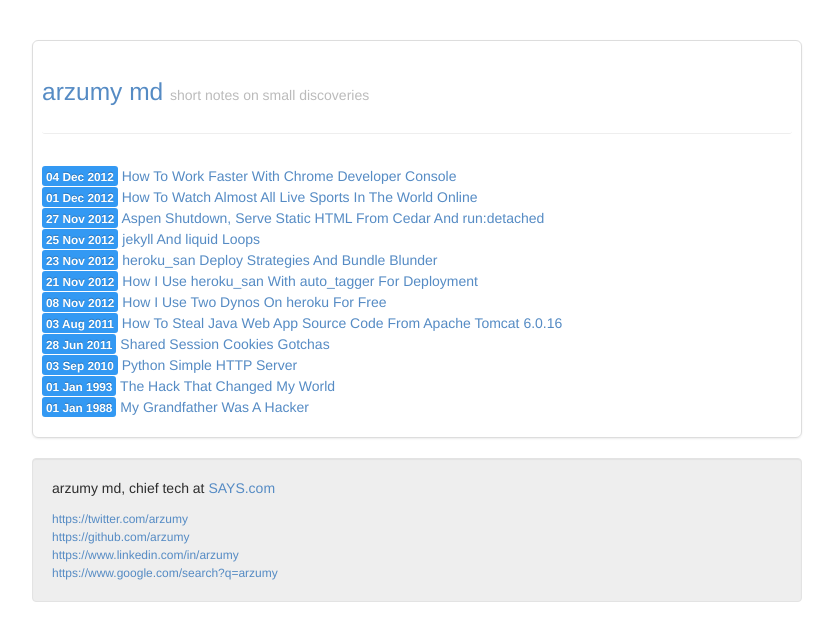
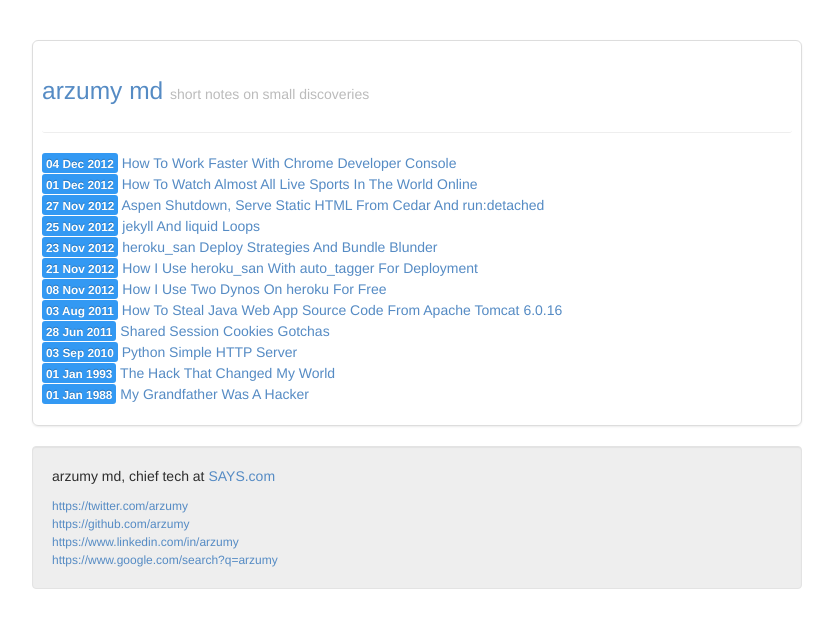
Before and after one commit to arzumy/arzumy.github.com, a Jekyll site: the page built from index.html, in a window 1280 px wide. Shown: the top 641 px of the page, without its empty margins (223-1056 px from the left). Built offline with Jekyll 4.4.1, drawn with Linux system fonts in a browser that asks for light colours; some web fonts are replaced.

Commit message:
smaller .page_header margin

```diff
--- a/assets/css/custom.css
+++ b/assets/css/custom.css
@@ -18,3 +18,7 @@ code {
 .mini-layout.fluid .mini-layout-sidebar {
   height: auto;
 }
+
+.page-header {
+  margin: 20px 0;
+}
```
